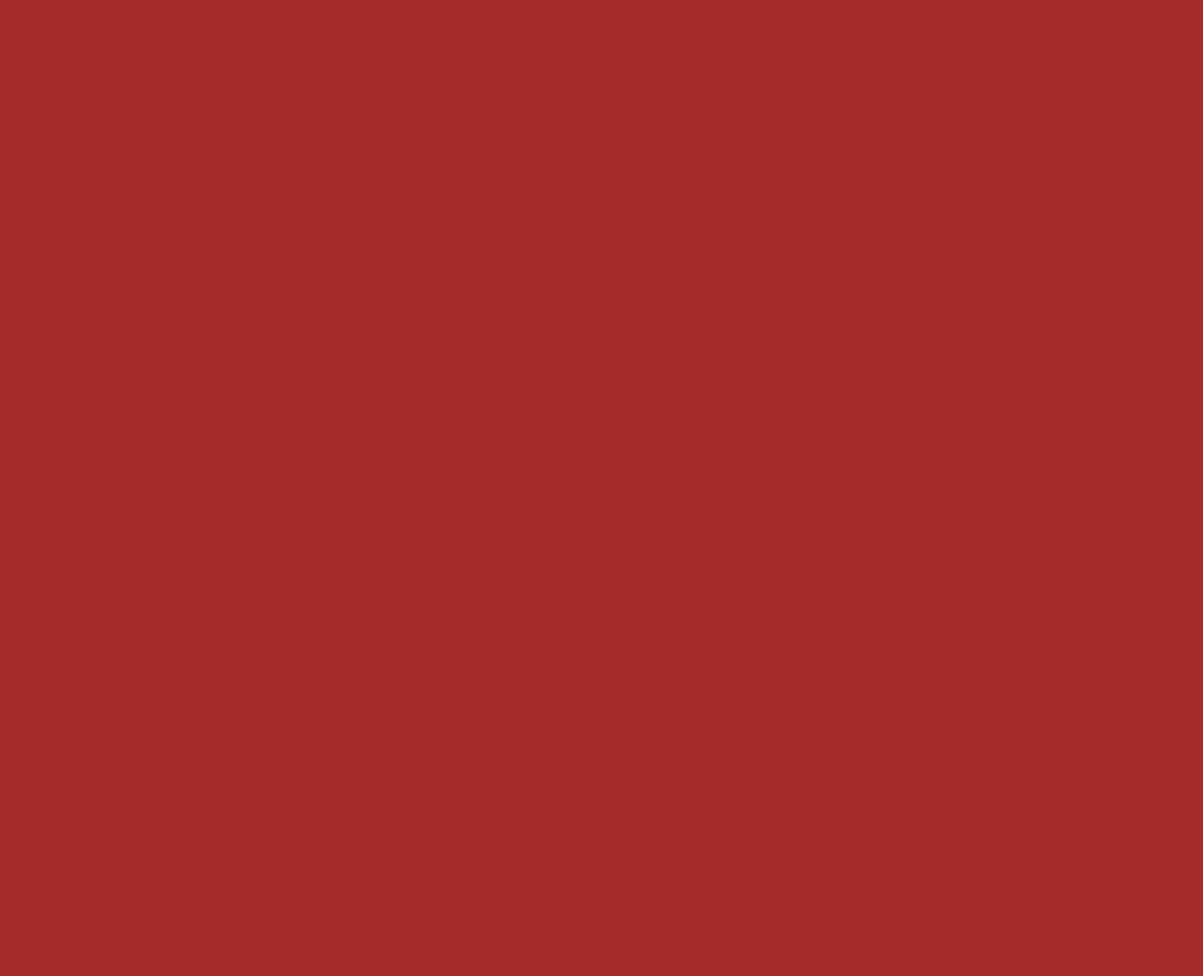
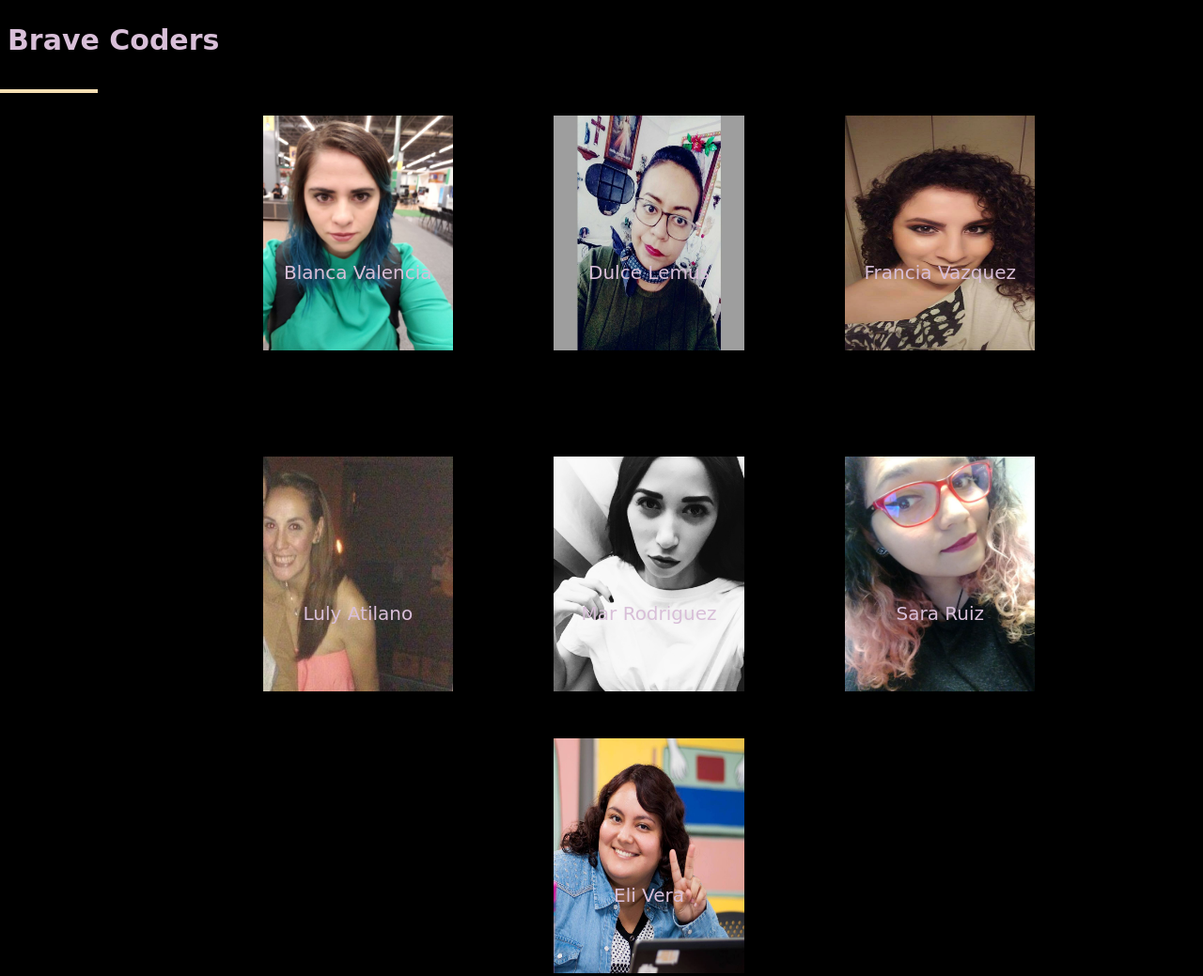
Before and after one commit to Francia5/nuestras-coders, a plain HTML site: page index.html in a window 1280 px wide. Shown: the whole page at 94% size. Before the commit the page ends 800 px from the top, so only its background shows below. Drawn offline with Linux system fonts and the light colour scheme; a web font is replaced by a local one.

Commit message:
se agregan las modficaciones del producto terminado

```diff
--- a/css/main.css
+++ b/css/main.css
@@ -1,3 +1,43 @@
 body{
-    background-color: brown;
+    background-color:black;
+    font-family: 'Gugi', cursive;
+    text-align: center;
+    color: thistle;
+    font-size: 20px;
 }
+
+h2{
+    text-align: left;
+}
+
+
+hr {
+    border: 2px solid wheat;
+    left: 0;
+    position: absolute;
+    width: 100px;
+}
+
+section {
+    /*border: 1px solid black;*/
+    width: 80%;
+    margin: 5% 10%;
+}
+
+div.retrato img {
+    width: 100%;
+    height: 250px;
+}
+
+.retrato {
+    /*border: 1px solid black;*/
+    display: inline-block;
+    height: 300px;
+    margin-left: 10%;
+    width: 20%;
+}
+
+p{
+    position: relative;
+    bottom: 6em;
+}
--- a/index.html
+++ b/index.html
@@ -4,10 +4,40 @@
     <meta charset="UTF-8">
     <meta name="viewport" content="width=device-width, initial-scale=1.0">
     <meta http-equiv="X-UA-Compatible" content="ie=edge">
-    <title>Nuestras Coders</title>
+    <title>Brave Coders</title>
+    <link href="https://fonts.googleapis.com/css?family=Gugi" rel="stylesheet">
     <link rel="stylesheet" href="css/main.css">
 </head>
 <body>
+    <h2>Brave Coders</h2>
+    <hr>
+    <!-- Seccion Superior -->
+    <section>
+        <div class="retrato">
+            <img src="assets/image/blanca.jpg" alt="Imagen1"><p>Blanca Valencia</p>
+        </div>
+        <div class="retrato">
+            <img src="assets/image/dulce.jpg" alt="Image2"><p>Dulce Lemus</p>
+        </div>
+        <div class="retrato">
+            <img src="assets/image/francia.jpg" alt="Image3"><p>Francia Vazquez</p>
+        </div>
+    </section>
+    <!-- Seccion Inferior -->
+    <section id="inferior">
+        <div class="retrato">
+            <img src="assets/image/luly.jpg" alt="Image4"><p>Luly Atilano</p>
+        </div>
+        <div class="retrato">
+            <img src="assets/image/mar.jpg" alt="Image5"><p>Mar Rodriguez</p>
+        </div>
+        <div class="retrato">
+            <img src="assets/image/sara.jpg" alt="Image6"><p>Sara Ruiz</p>
+        </div>
+        <div class="retrato">
+            <img src="assets/image/Lain.jpg" alt="Image7"><p>Eli Vera</p>
+        </div>
+    </section>
     <script src="js/app.js"></script>
 </body>
 </html>
```
Also changed, not shown: assets/image/Lain.jpg (added).
